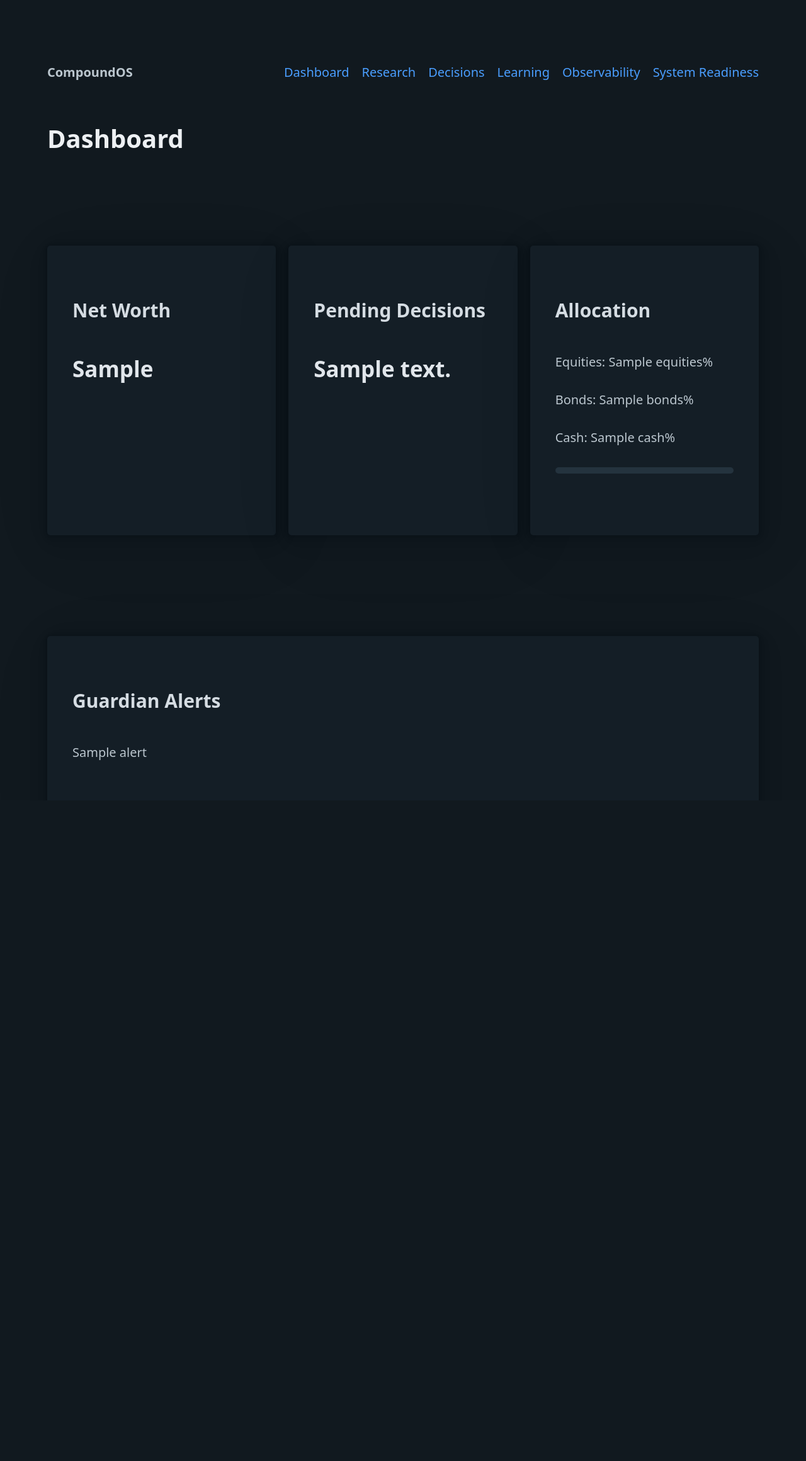
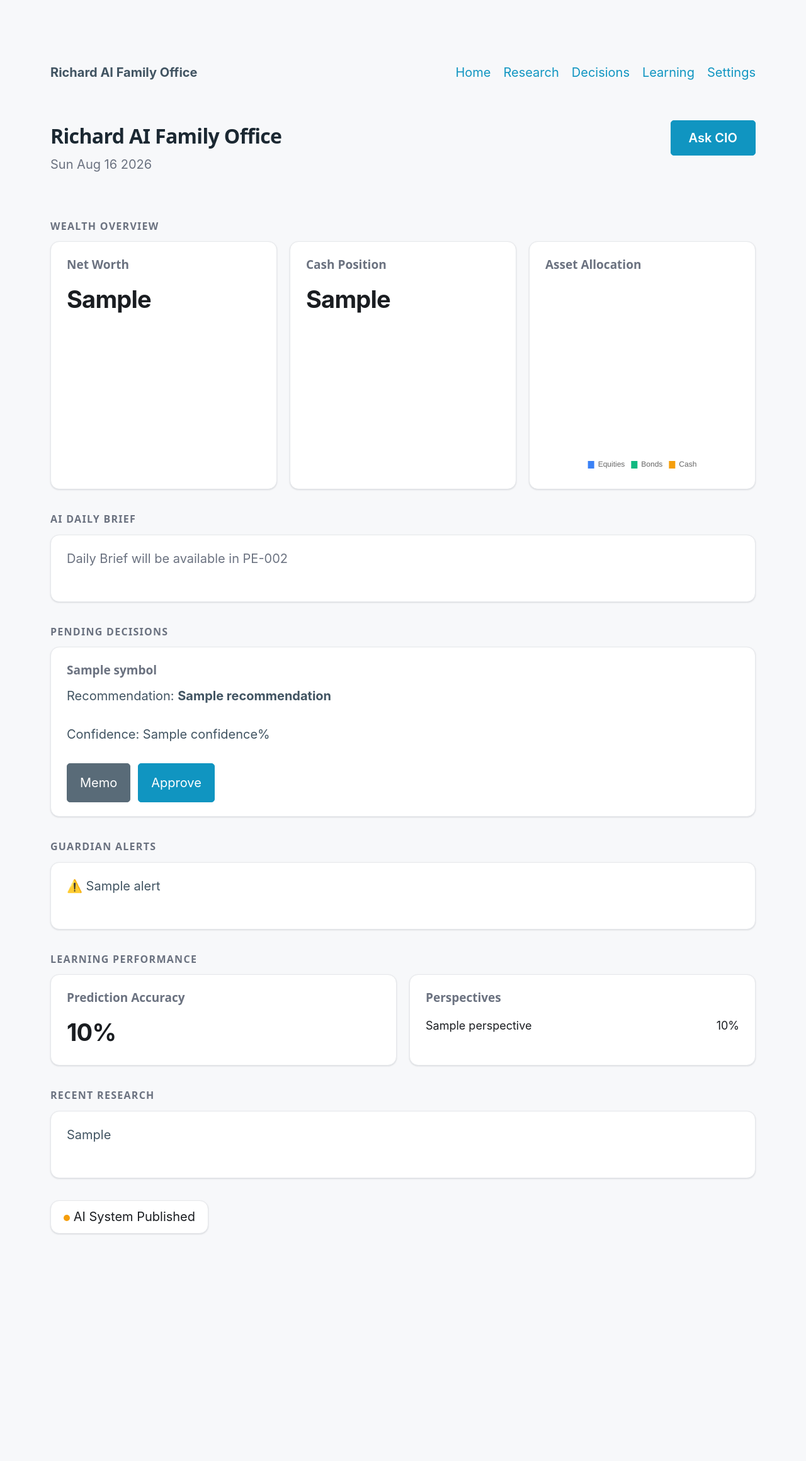
Before and after one commit to Lolitadelgadosharona/CompoundOS, a Python web app: template apps/api/templates/dashboard.html in a window 1280 px wide. Shown: the whole page at 63% size. After the commit the page ends 1960 px from the top, so only its background shows below. Run offline with Jinja, Linux system fonts and the light colour scheme; the template is opened without the code that fills it: most values are stand-ins (such as "Sample title", 1, 10 or a date in 2020); some libraries are stand-ins or nearby versions.

Commit message:
feat: create personal family office dashboard foundation
Co-authored-by: Richard Wang <richardwang@MacBook-Air.local>

```diff
--- a/apps/api/main.py
+++ b/apps/api/main.py
@@ -2,6 +2,7 @@ from fastapi import FastAPI, Request
 from fastapi.exceptions import RequestValidationError
 from fastapi.middleware.cors import CORSMiddleware
 from fastapi.responses import JSONResponse
+from fastapi.staticfiles import StaticFiles
 
 from apps.api.mutation_gate import mutation_gate
 from apps.api.routers.auth import router as auth_router
@@ -34,6 +35,8 @@ from apps.api.routers.scale import router as scale_router
 from apps.api.routers.setup import router as setup_router
 
 app = FastAPI(title="CompoundOS API", version="0.1.0")
+
+app.mount("/static", StaticFiles(directory="apps/api/static"), name="static")
 
 app.middleware("http")(mutation_gate)
 
--- /dev/null
+++ b/apps/api/static/css/personal.css
@@ -0,0 +1,112 @@
+/* CompoundOS Personal Edition — CSS foundation (PE-001 Sprint 1).
+   Layered on top of Pico.css. No Tailwind, no React. */
+
+:root {
+    --pe-bg: #f7f8fa;
+    --pe-card: #ffffff;
+    --pe-border: #e6e8eb;
+    --pe-text: #1a1d21;
+    --pe-muted: #6b7280;
+    --pe-accent: #2563eb;
+    --pe-ok: #10b981;
+    --pe-warn: #f59e0b;
+    --pe-radius: 14px;
+    --pe-shadow: 0 1px 2px rgba(16, 24, 40, 0.06),
+                 0 1px 3px rgba(16, 24, 40, 0.08);
+}
+
+body {
+    background: var(--pe-bg);
+    color: var(--pe-text);
+    font-family: -apple-system, BlinkMacSystemFont, "Segoe UI", Roboto,
+                 Helvetica, Arial, sans-serif;
+    line-height: 1.55;
+}
+
+main {
+    max-width: 1120px;
+    margin: 0 auto;
+    padding: 2rem 1.5rem 4rem;
+}
+
+/* Header */
+.home-header {
+    display: flex;
+    justify-content: space-between;
+    align-items: flex-start;
+    gap: 1rem;
+    margin-bottom: 2rem;
+    flex-wrap: wrap;
+}
+.home-header h1 {
+    margin: 0 0 0.25rem;
+    font-size: 1.6rem;
+    font-weight: 700;
+    letter-spacing: -0.02em;
+}
+.home-header .ask-cio {
+    margin: 0;
+    font-weight: 600;
+    padding: 0.6rem 1.4rem;
+}
+
+/* Section */
+section { margin-bottom: 1.75rem; }
+.section-title {
+    font-size: 0.8rem;
+    text-transform: uppercase;
+    letter-spacing: 0.08em;
+    color: var(--pe-muted);
+    margin: 0 0 0.6rem;
+    font-weight: 700;
+}
+
+/* Cards */
+.card {
+    background: var(--pe-card);
+    border: 1px solid var(--pe-border);
+    border-radius: var(--pe-radius);
+    box-shadow: var(--pe-shadow);
+    padding: 1.1rem 1.25rem;
+}
+.card h3 {
+    margin: 0 0 0.5rem;
+    font-size: 0.95rem;
+    font-weight: 600;
+    color: var(--pe-muted);
+}
+.card-value {
+    font-size: 1.9rem;
+    font-weight: 700;
+    letter-spacing: -0.02em;
+}
+.card.small { display: inline-block; padding: 0.5rem 1rem; }
+
+/* Grid */
+.card-grid {
+    display: grid;
+    grid-template-columns: repeat(auto-fit, minmax(240px, 1fr));
+    gap: 1rem;
+}
+
+/* Buttons / rows */
+.row { display: flex; gap: 0.6rem; margin-top: 0.75rem; }
+.row [role="button"] { margin: 0; }
+
+/* Status dot */
+.status-card { display: inline-flex; align-items: center; gap: 0.5rem; }
+.status-dot {
+    width: 10px; height: 10px; border-radius: 50%;
+    background: var(--pe-warn); display: inline-block;
+}
+.status-dot.ok { background: var(--pe-ok); }
+
+/* Learning mini bars */
+.mini-bar {
+    display: flex; justify-content: space-between;
+    padding: 0.25rem 0; border-bottom: 1px solid var(--pe-border);
+    font-size: 0.9rem;
+}
+.mini-bar:last-child { border-bottom: 0; }
+
+.muted { color: var(--pe-muted); }
--- a/apps/api/templates/base.html
+++ b/apps/api/templates/base.html
@@ -1,12 +1,13 @@
 <!DOCTYPE html>
-<html lang="en" data-theme="dark">
+<html lang="en" data-theme="light">
 <head>
     <meta charset="UTF-8">
     <meta name="viewport" content="width=device-width, initial-scale=1.0">
-    <title>CompoundOS — Family Office</title>
+    <title>Richard AI Family Office</title>
     <link rel="stylesheet" href="https://cdn.jsdelivr.net/npm/@picocss/pico@1/css/pico.min.css">
+    <link rel="stylesheet" href="/static/css/personal.css">
     <style>
-        :root { --primary: #4a9eff; }
+        :root { --primary: #2563eb; }
         .memo-section { margin-bottom: 1.5rem; padding: 1rem; border: 1px solid var(--muted-border-color); border-radius: 4px; }
         .confidence-high { color: #2ecc71; }
         .confidence-medium { color: #f39c12; }
@@ -18,20 +19,20 @@
         nav { margin-bottom: 2rem; }
     </style>
     <script src="https://unpkg.com/htmx.org@1.9.10"></script>
+    <script src="https://cdn.jsdelivr.net/npm/chart.js@4.4.1/dist/chart.umd.min.js"></script>
 </head>
 <body>
-<main class="container">
+<main>
 <nav>
     <ul>
-        <li><strong>CompoundOS</strong></li>
+        <li><strong>Richard AI Family Office</strong></li>
     </ul>
     <ul>
-        <li><a href="/dashboard">Dashboard</a></li>
+        <li><a href="/dashboard">Home</a></li>
         <li><a href="/research">Research</a></li>
         <li><a href="/decisions">Decisions</a></li>
         <li><a href="/learning">Learning</a></li>
-        <li><a href="/observability">Observability</a></li>
-        <li><a href="/setup">System Readiness</a></li>
+        <li><a href="/settings">Settings</a></li>
     </ul>
 </nav>
 
--- a/apps/api/templates/dashboard.html
+++ b/apps/api/templates/dashboard.html
@@ -1,47 +1,142 @@
 {% extends "base.html" %}
 {% block content %}
-<h1>Dashboard</h1>
 
-<div class="grid">
-    <article>
-        <h3>Net Worth</h3>
-        <h2>{{ net_worth }}</h2>
-    </article>
-    <article>
-        <h3>Pending Decisions</h3>
-        <h2>{{ pending_decisions }}</h2>
-    </article>
-    <article>
-        <h3>Allocation</h3>
-        <p>Equities: {{ allocation.equities }}%</p>
-        <p>Bonds: {{ allocation.bonds }}%</p>
-        <p>Cash: {{ allocation.cash }}%</p>
-        <progress value="{{ allocation.equities }}" max="100"></progress>
-    </article>
-</div>
+<header class="home-header">
+    <div>
+        <h1>Richard AI Family Office</h1>
+        <p class="muted" id="today-line"></p>
+    </div>
+    <a href="/research" role="button" class="ask-cio">Ask CIO</a>
+</header>
 
-{% if guardian_alerts %}
-<article>
-    <h3>Guardian Alerts</h3>
-    {% for alert in guardian_alerts %}
-    <p>{{ alert }}</p>
+<!-- Wealth Overview -->
+<section>
+    <h2 class="section-title">Wealth Overview</h2>
+    <div class="card-grid">
+        <div class="card">
+            <h3>Net Worth</h3>
+            <div class="card-value">{{ net_worth }}</div>
+        </div>
+        <div class="card">
+            <h3>Cash Position</h3>
+            <div class="card-value">{{ cash_position or "Not configured" }}</div>
+        </div>
+        <div class="card">
+            <h3>Asset Allocation</h3>
+            <canvas id="allocation-chart" height="110"></canvas>
+        </div>
+    </div>
+</section>
+
+<!-- AI Daily Brief -->
+<section>
+    <h2 class="section-title">AI Daily Brief</h2>
+    <div class="card">
+        <p class="muted">Daily Brief will be available in PE-002</p>
+    </div>
+</section>
+
+<!-- Pending Decisions -->
+<section>
+    <h2 class="section-title">Pending Decisions</h2>
+    {% if pending_decisions %}
+    <div class="card-grid">
+    {% for d in pending_decisions %}
+        <div class="card">
+            <h3>{{ d.symbol }}</h3>
+            <p>Recommendation: <strong>{{ d.recommendation }}</strong></p>
+            <p>Confidence: {{ d.confidence }}%</p>
+            <div class="row">
+                <a href="/memo/{{ d.memo_id }}" role="button"
+                   class="secondary">Memo</a>
+                <a href="#" role="button"
+                   hx-post="/api/decisions/{{ d.decision_id }}/approve"
+                   hx-swap="none">Approve</a>
+            </div>
+        </div>
     {% endfor %}
-</article>
-{% endif %}
+    </div>
+    {% else %}
+    <div class="card"><p class="muted">No pending decisions.</p></div>
+    {% endif %}
+</section>
 
-<article>
-    <h3>Latest Research</h3>
-    <p>{{ last_research }}</p>
-</article>
+<!-- Guardian Alerts -->
+<section>
+    <h2 class="section-title">Guardian Alerts</h2>
+    {% if guardian_alerts %}
+    <div class="card">
+        {% for alert in guardian_alerts %}
+        <p>⚠️ {{ alert }}</p>
+        {% endfor %}
+    </div>
+    {% else %}
+    <div class="card"><p class="muted">No active alerts</p></div>
+    {% endif %}
+</section>
 
-<article>
-    <h3>AI Runtime Health</h3>
-    <p><strong>Providers:</strong>
-        Anthropic {{ providers.details.anthropic }},
-        OpenAI {{ providers.details.openai }},
-        AlphaVantage {{ providers.details.alpha_vantage }}</p>
-    <p><strong>AI execution:</strong> {{ ai_health.status }}
-        ({{ ai_health.details.calls_24h }} calls /
-         {{ ai_health.details.failures_24h }} failures in 24h)</p>
-</article>
+<!-- Learning Performance -->
+<section>
+    <h2 class="section-title">Learning Performance</h2>
+    <div class="card-grid">
+        <div class="card">
+            <h3>Prediction Accuracy</h3>
+            <div class="card-value">
+                {{ "%.0f"|format(learning.accuracy * 100) }}%
+            </div>
+        </div>
+        <div class="card">
+            <h3>Perspectives</h3>
+            {% for p in learning.perspectives %}
+            <div class="mini-bar">
+                <span>{{ p.name }}</span>
+                <span>{{ "%.0f"|format(p.accuracy * 100) }}%</span>
+            </div>
+            {% endfor %}
+        </div>
+    </div>
+</section>
+
+<!-- Recent Research -->
+<section>
+    <h2 class="section-title">Recent Research</h2>
+    <div class="card"><p>{{ last_research }}</p></div>
+</section>
+
+<!-- System Status (small) -->
+<section>
+    <div class="card small status-card">
+        <span class="status-dot
+            {% if ai_health.status == 'healthy' %}ok{% else %}warn{% endif %}">
+        </span>
+        AI System {{ ai_health.status | title }}
+    </div>
+</section>
+
+<script>
+(function () {
+    var el = document.getElementById('today-line');
+    if (el) { el.textContent = new Date().toDateString(); }
+
+    var ctx = document.getElementById('allocation-chart');
+    if (ctx && window.Chart) {
+        var a = {{ allocation | tojson }};
+        new Chart(ctx, {
+            type: 'doughnut',
+            data: {
+                labels: ['Equities', 'Bonds', 'Cash'],
+                datasets: [{
+                    data: [a.equities, a.bonds, a.cash],
+                    backgroundColor: ['#3b82f6', '#10b981', '#f59e0b'],
+                    borderWidth: 0
+                }]
+            },
+            options: {
+                plugins: { legend: { position: 'bottom', labels: { boxWidth: 10 } } },
+                cutout: '62%'
+            }
+        });
+    }
+})();
+</script>
 {% endblock %}
```
Also changed, not shown: apps/api/routers/dashboard.py (+10 -1 lines), apps/api/services/dashboard_service.py (+19 -0 lines), apps/api/templates/settings.html (added, +20 -0 lines), tests/test_dashboard.py (+2 -2 lines), tests/test_observability_dashboard.py (+1 -5 lines), tests/test_personal_dashboard.py (added, +137 -0 lines), tests/test_sprint_015.py (+27 -0 lines).
